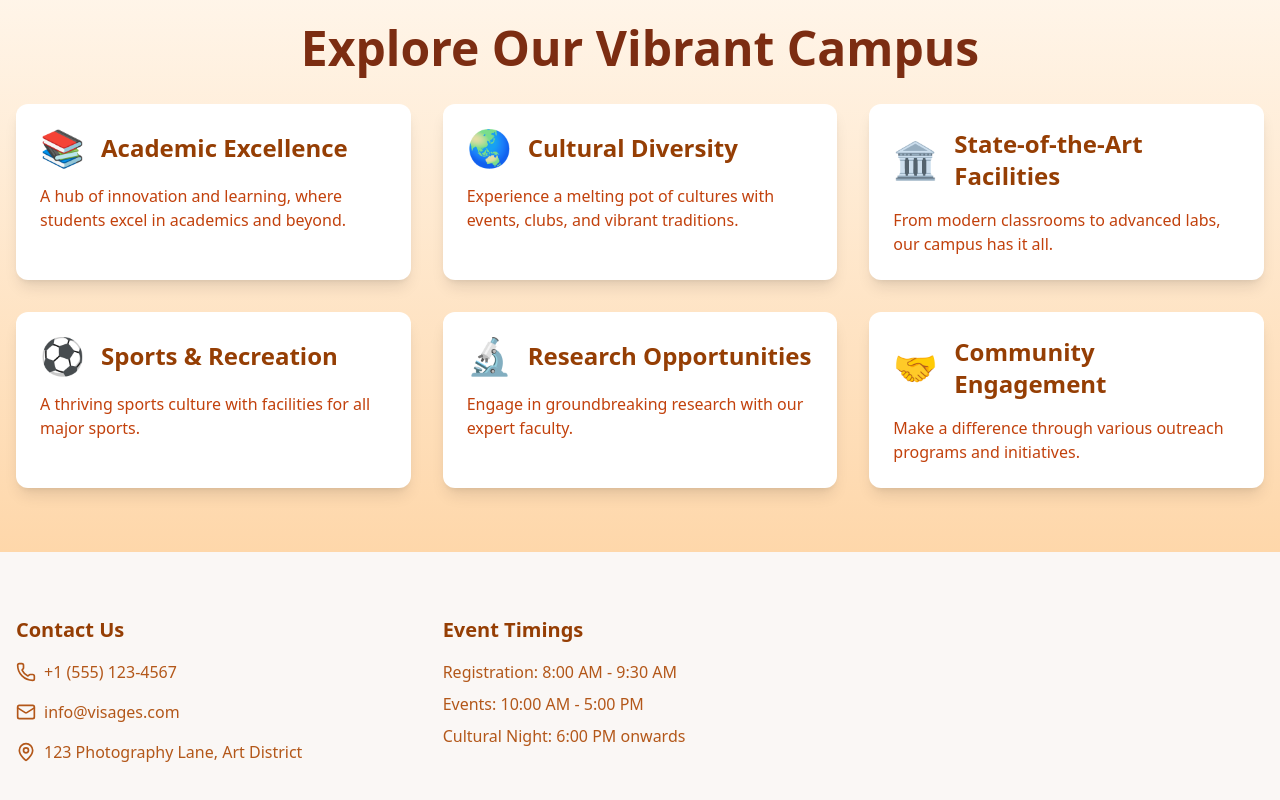
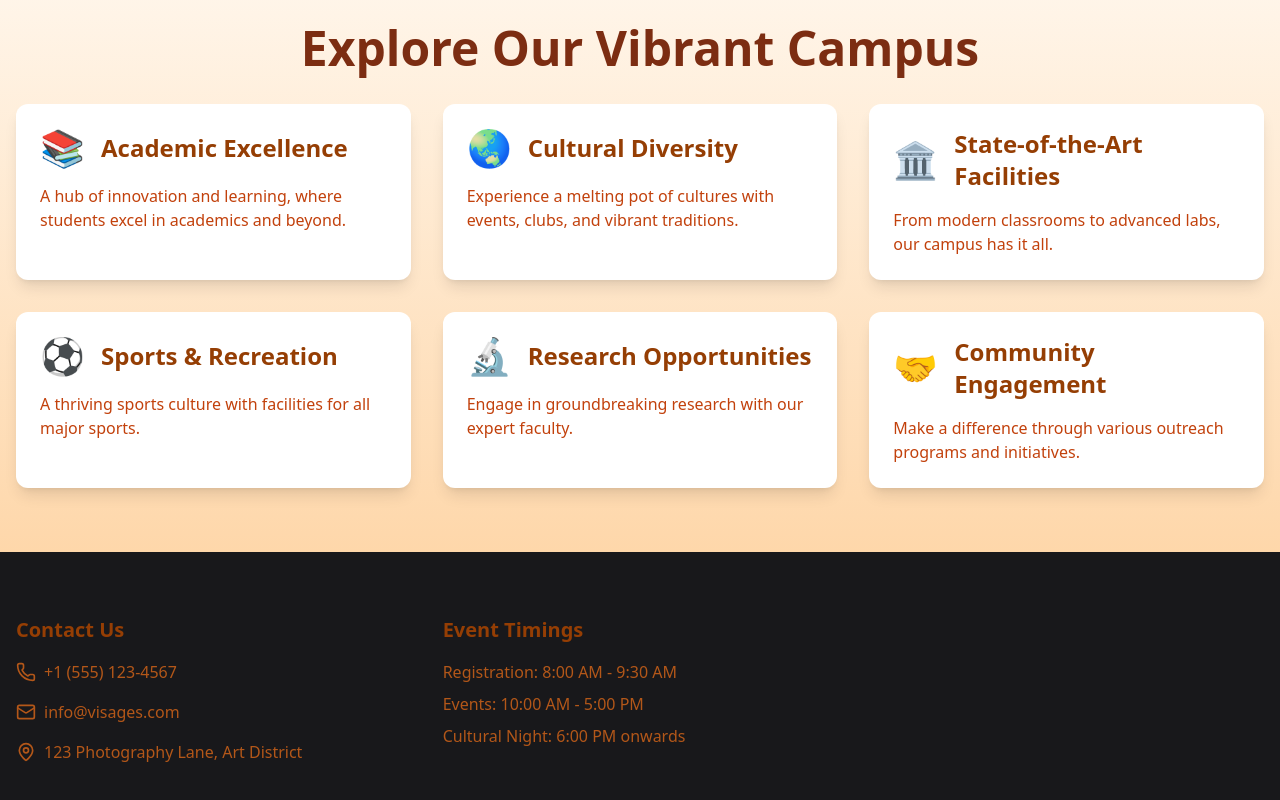
Before and after one commit to ammar-codeable/visages, a React (Vite) app: page / in a window 1280 px wide. Shown: the part 1788-2588 px from the top of the page. Built offline with nearby package versions, Linux system fonts and the light colour scheme.

Commit message:
style: update footer background color

```diff
--- a/src/components/Footer.tsx
+++ b/src/components/Footer.tsx
@@ -3,7 +3,7 @@ import { motion } from "motion/react";
 
 const Footer = () => {
   return (
-    <footer className="relative bg-background">
+    <footer className="relative bg-zinc-900">
       <div className="container mx-auto px-4 py-16">
         <div className="grid gap-8 md:grid-cols-2 lg:grid-cols-3">
           <motion.div
@@ -45,7 +45,6 @@ const Footer = () => {
               <p>Cultural Night: 6:00 PM onwards</p>
             </div>
           </motion.div>
-
         </div>
       </div>
     </footer>
```
